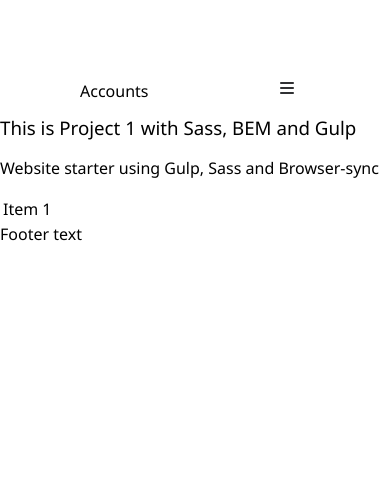
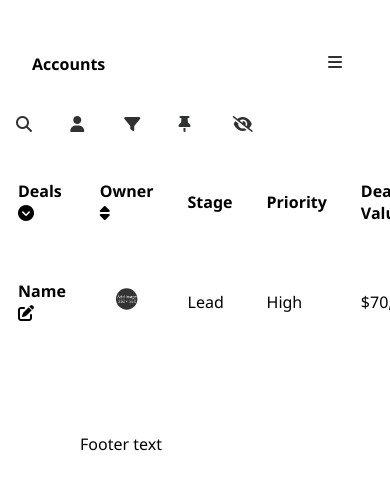
Before and after one commit to francesjgonzales/proj1-dashboard, a website: page index.html in a window 390 px wide. Drawn offline with Linux system fonts and the light colour scheme.

Commit message:
created responsive deals table

```diff
--- a/app/js/script.js
+++ b/app/js/script.js
@@ -1,6 +1,6 @@
 console.log('Hey')
 
 function hamburgerBtn() {
-    const navbarMenuItemMobile = document.getElementById('nav__main__menu-item-mobile');
-    navbarMenuItemMobile.classList.toggle('nav__main__menu-links')
+    const navbarMenuItemMobile = document.getElementById('nav-menu__mobile');
+    navbarMenuItemMobile.classList.toggle('nav-menu__links')
 }
--- a/app/scss/globals/_global.scss
+++ b/app/scss/globals/_global.scss
@@ -14,3 +14,25 @@ html {
     padding: 0;
     font-family: 'Segoe UI','Inter', sans-serif;
   }
+
+  ul, li {
+    padding: 0;
+  }
+
+  // Deals, Closed Won and Board Summary Tables
+  th, td {
+    text-align: left;
+    padding: 1em;
+    width: auto;
+  }
+
+  @media (max-width: 820px) {
+    .nav-menu {
+      padding: 2em 2em 0 2em;
+    }
+
+    .deals-table {
+      padding: 2em 2em 0 2em;
+      overflow: auto;
+    }
+  }
--- a/app/scss/globals/_typography.scss
+++ b/app/scss/globals/_typography.scss
@@ -2,10 +2,14 @@ h1, h2, h3 {
     font-weight: 500;
     line-height: 1.1;
     margin-top: 0;
+    margin-block-start: 0;
+    margin-block-end: 0;
 }
 
 p {
     margin-top: 0;
+    margin-block-start: 0;
+    margin-block-end: 0;
 }
 
 a, a:visited, a:active {
--- a/app/scss/style.scss
+++ b/app/scss/style.scss
@@ -1,53 +1,133 @@
 @forward 'globals';
 
-.nav__main__menu {
+.nav-menu {
   display: flex;
   justify-content: space-between;
   align-items: center;
   padding: 5em 5em 0 5em;
 }
 
-.nav__main__menu-item {
+.nav-menu__item {
   list-style-type: none;
   display: flex;
 }
 
-.nav__main__menu-links {
+.nav-menu__links {
   padding: 0 1em 0 1em;
   display: block;
 }
 
-.nav__main__menu-hamburger {
+.nav-menu__hamburger {
   position: absolute;
-  top: 5em;
-  right: 5em;
+  top: 3.4em;
+  right: 2em;
   display: none;
   flex-direction: column;
   justify-content: space-between;
   width: 30px;
   height: 21px;
-
 }
 
 @media (max-width: 400px) {
-  .nav__main__menu-hamburger {
+  .nav-menu {
+    flex-direction: column;
+    align-items: flex-start;
+    padding: 2em 2em 0 2em
+  }
+
+  .nav-menu__hamburger {
     display: flex;
   }
 
-  .nav__main__menu {
-    flex-direction: column;
-    align-items: flex-start;
-  }
-
-  .nav__main__menu-item {
+  .nav-menu__item {
     display: none;
   }
 
-  .nav__main__menu-links {
+  .nav-menu__links {
     text-align: center;
     width: 100%;
-    display: flex;
+    display: inline-block;
     flex-direction: column;
   }
 
 }
+
+
+// Deals Table
+.deals-table {
+  padding: 5em 5em 0 5em;
+}
+
+.deals-table__menu {
+  display: flex;
+  justify-content: end;
+  align-items: center;
+}
+
+.deals-table__menu-mobile {
+  display: none;
+}
+
+.deals-table__menu-item {
+  list-style-type: none;
+  display: inline-block;
+}
+
+.deals-table__menu-links {
+  padding: 0 1em 0 1em;
+  display: block;
+}
+
+.deals-table__content {
+  width: 100%;
+  overflow: auto;
+}
+
+.deals-table__content-user-image {
+  width: 80px;
+  height: auto;
+  clip-path: circle(20%);
+  -webkit-clip-path: circle(20%);
+}
+
+@media (max-width: 820px) {
+  .nav-menu {
+    padding: 2em 2em 0 2em;
+  }
+
+  .deals-table {
+    padding: 2em 2em 0 2em;
+    overflow: auto;
+  }
+}
+
+@media (max-width: 400px) {
+  .deals-table {
+    padding: 0 1em 0 0;
+    overflow: auto;
+  }
+
+  .deals-table__menu {
+    display: none;
+  }
+
+  .deals-table__menu-mobile {
+    display: flex;
+    align-items: center;
+  }
+
+  .deals-table__menu-item {
+    width: 50px;
+  }
+
+  .deals-table__content-user-image {
+    width: 100%;
+    height: auto;
+  }
+}
+
+
+// Footer Table
+.footer {
+  padding: 5em 5em 0 5em;
+}
--- a/index.html
+++ b/index.html
@@ -13,30 +13,30 @@
     <link href="https://fonts.googleapis.com/css2?family=Inter:wght@100;500;800&display=swap" rel="stylesheet">
 
     <!-- CSS File -->
-    <link rel="stylesheet" type="text/css" href="dist/style.css?cb=1682942844259">
+    <link rel="stylesheet" type="text/css" href="dist/style.css?cb=1682991364907">
 
     <!-- Fontawesome -->
-    <script src="https://kit.fontawesome.com/93cb64c8b1.js" crossorigin="anonymous"></script>
-
+    <script src="https://kit.fontawesome.com/1e0a0ac5e4.js" crossorigin="anonymous"></script>
 </head>
 
-
 <body>
-    <nav class="nav__main__menu">
-        <div class="nav__main__menu-header">
-            <p>Accounts</p>
+    <nav class="nav-menu">
+        <div class="nav-menu__header">
+            <h4>Accounts</h4>
         </div>
-        <div>
-            <a onclick="hamburgerBtn()" class="nav__main__menu-hamburger"><i class="fa-solid fa-bars"></i></a>
+        <div class="nav-menu__header">
+            <a onclick="hamburgerBtn()" class="nav-menu__hamburger"><i class="fa-solid fa-bars"></i></a>
         </div>
-        <div>
-            <ul class="nav__main__menu-item" id="nav__main__menu-item-mobile">
-                <li class="nav__main__menu-links">
+        <div class="nav-menu__header">
+            <ul class="nav-menu__item" id="nav-menu__mobile">
+                <li class="nav-menu__links">
                     <a href="#">
-                        <p><i class="fa-solid fa-magnifying-glass"></i> Search</p>
+                        <p>Search
+                            <i class="fa-solid fa-magnifying-glass"></i>
+                        </p>
                     </a>
                 </li>
-                <li class="nav__main__menu-links">
+                <li class="nav-menu__links">
                     <a href="#">
                         <p>New Item <i class="fa-solid fa-plus"></i></p>
                     </a>
@@ -45,29 +45,112 @@
         </div>
     </nav>
 
-    <main>
-        <section>
-            <article>
-                <h1>This is Project 1 with Sass, BEM and Gulp</h1>
-                <p>Website starter using Gulp, Sass and Browser-sync</p>
+    <!-- DEALS' TABLE start -->
+    <section class="deals-table">
+        <div class="deals-table__menu">
+            <ul >
+                <li class="deals-table__menu-item">
+                    <a href="#" class="deals-table__menu-links">
+                        <p class="deals-table__menu-links-text"> Search <i class="fa-solid fa-magnifying-glass"></i></p>
+                    </a>
+                </li>
+                <li class="deals-table__menu-item">
+                    <a href="#" class="deals-table__menu-links">
+                        <p class="deals-table__menu-links-text">Owner
+                            <i class="fa-solid fa-user"></i>
+                        </p>
+                    </a>
+                </li>
+                <li class="deals-table__menu-item">
+                    <a href="" class="deals-table__menu-links">
+                        <p class="deals-table__menu-links-text">Filter
+                            <i class="fa-solid fa-filter"></i>
+                        </a>
+                    </p>
+                </li>
+                <li class="deals-table__menu-item">
+                    <a href="" class="deals-table__menu-links">
+                        <i class="fa-solid fa-thumbtack"></i>
+                    </a>
+                </li>
+                <li class="deals-table__menu-item">
+                    <a href="" class="deals-table__menu-links">
+                        <i class="fa-solid fa-eye-slash"></i>
+                    </a>
+                </li>
+            </ul>
+        </div>
+        <div class="deals-table__menu-mobile">
+            <ul >
+                <li class="deals-table__menu-item">
+                    <a href="#" class="deals-table__menu-links">
+                        <i class="fa-solid fa-magnifying-glass"></i>
+                    </a>
+                </li>
+                <li class="deals-table__menu-item">
+                    <a href="#" class="deals-table__menu-links">
+                            <i class="fa-solid fa-user"></i>
+                    </a>
+                </li>
+                <li class="deals-table__menu-item">
+                    <a href="" class="deals-table__menu-links">
+                            <i class="fa-solid fa-filter"></i>
+                        </a>
+                </li>
+                <li class="deals-table__menu-item">
+                    <a href="" class="deals-table__menu-links">
+                        <i class="fa-solid fa-thumbtack"></i>
+                    </a>
+                </li>
+                <li class="deals-table__menu-item">
+                    <a href="" class="deals-table__menu-links">
+                        <i class="fa-solid fa-eye-slash"></i>
+                    </a>
+                </li>
+            </ul>
+        </div>
+        <table class="deals-table__content">
+            <div>
+                <thead>
+                    <tr>
+                        <th scope="col"> Deals <i class="fa-solid fa-circle-chevron-down"></i></th>
+                        <th> Owner <i class="fa-solid fa-sort"></i></th>
+                        <th> Stage </th>
+                        <th> Priority </th>
+                        <th> Deal Value <i class="fa-solid fa-sort"></i> </th>
+                        <th> Close Date <i class="fa-solid fa-sort"></i></th>
+                        <th> POC </th>
+                        <th> Last Contact </th>
+                        <th> Phone </th>
+                        <th></th>
+                    </tr>
+                </thead>
 
-                <table>
-                    <thead>
-                        <tr>
-                            <td>Item 1</td>
-                        </tr>
-                    </thead>
-                </table>
-            </article>
-        </section>
-    </main>
+                <tbody>
+                    <tr>
+                        <th scope="row"> Name <i class="fa-solid fa-pen-to-square"></i> </th>
+                        <td><img src="./app/images/Frame-350x350.png" alt="user-image"
+                                class="deals-table__content-user-image"></td>
+                        <td>Lead</td>
+                        <td>High</td>
+                        <td>$70,000</td>
+                        <td>Jun 24 <i class="fa-solid fa-bell"></i></td>
+                        <td> POC Name</td>
+                        <td> Date </td>
+                        <td><i class="fa-solid fa-phone"></i> +1 2345 6378</td>
+                        <td><i class="fa-solid fa-ellipsis-vertical"></i></td>
+                    </tr>
+                </tbody>
+            </div>
+        </table>
+    </section>
+    <!-- DEALS' TABLE end -->
 
-    <footer>Footer text</footer>
-
+    <footer class="footer">Footer text</footer>
 
 </body>
 
 <!-- Javascript File -->
-<script src="dist/all.js?cb=1682942844259"></script>
+<script src="dist/all.js?cb=1682991364907"></script>
 
 </html>
```
Also changed, not shown: README.md, app/css/style.css (deleted), dist/all.js, dist/images/Frame-350x350.jpg, dist/style.css, 2 other files.
